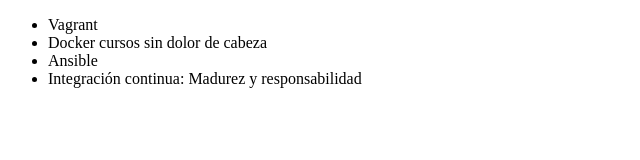
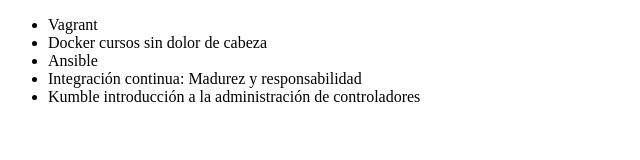
Before and after one commit to Fabipaz/Practicas, a plain HTML site: page index.html in a window 1280 px wide. Shown: the whole page, without its empty margins (0-640 px from the left). Drawn offline with Linux system fonts and the light colour scheme.

Commit message:
creando Kubernetes

```diff
--- a/index.html
+++ b/index.html
@@ -10,6 +10,7 @@
          <li> Docker cursos sin dolor de cabeza</li>
          <li> Ansible </li>
          <li> Integración continua: Madurez y responsabilidad </li>
+         <li> Kumble introducción a la administración de controladores</li>
      </ul>
 </body>
 </html>
```
